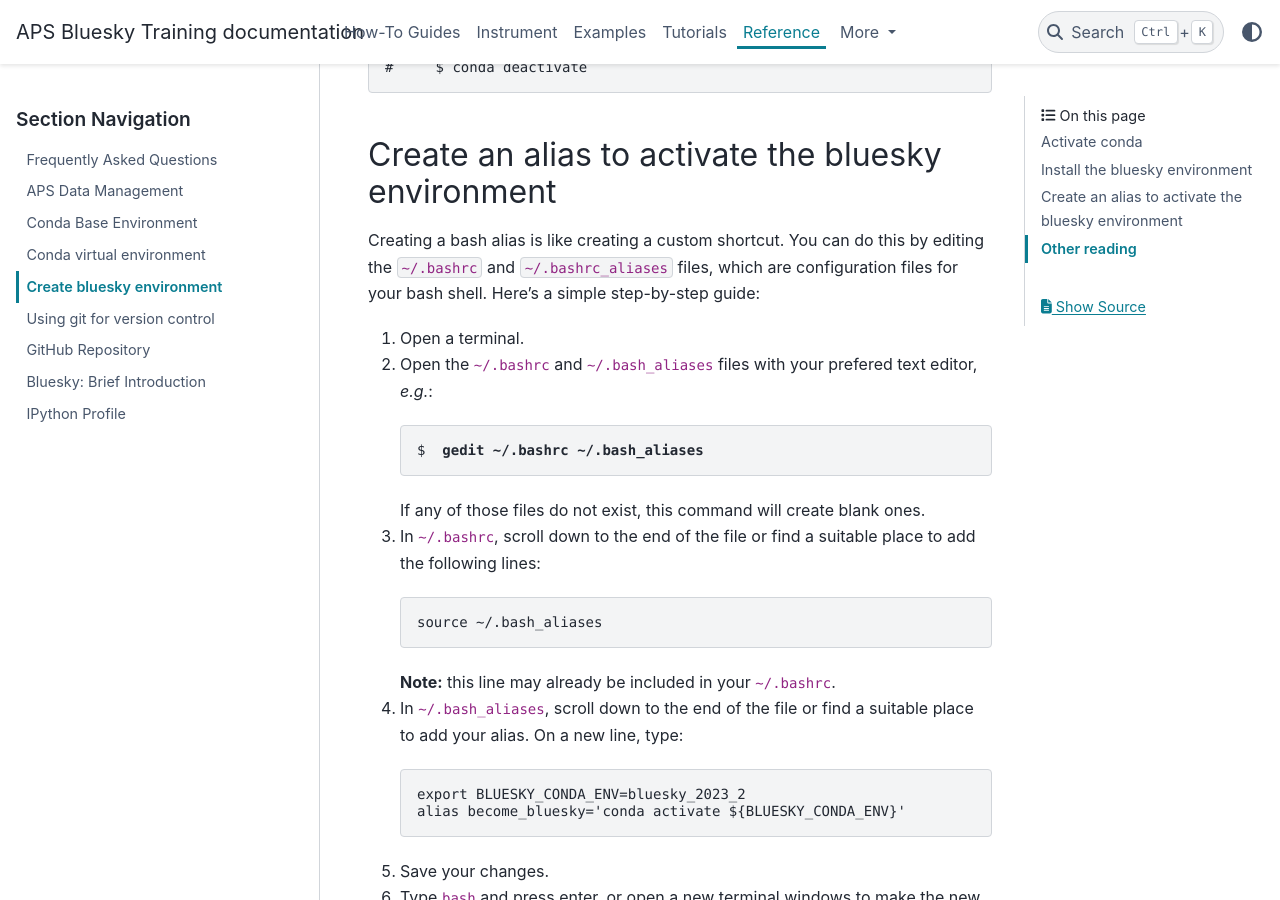
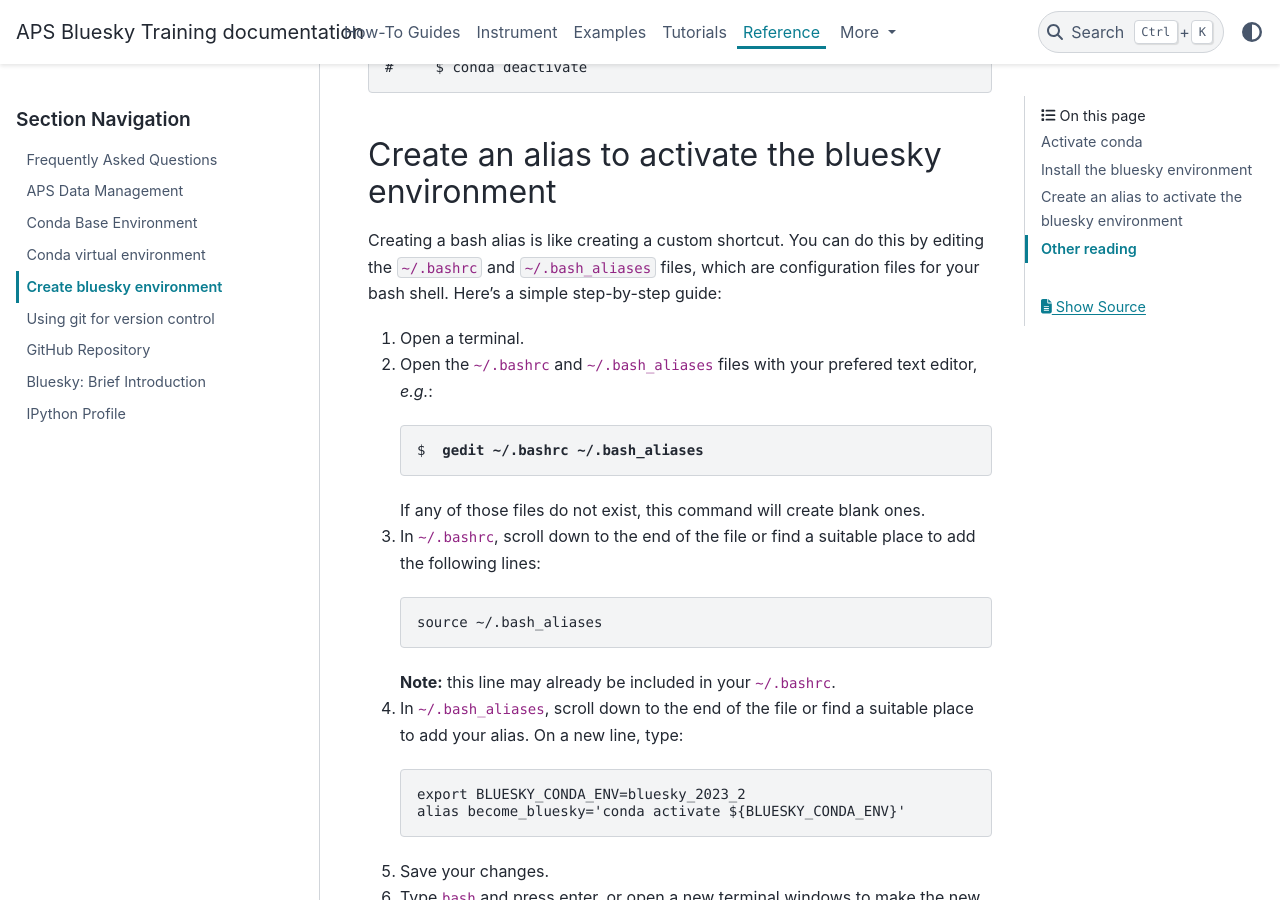
Before and after one commit to BCDA-APS/bluesky_training, a Sphinx documentation site: the page built from docs/source/reference/_create_conda_env.rst, in a window 1280 px wide and 900 px high, scrolled down 1892 px. Built offline with Sphinx 7.4.7 and the PyData theme 0.15.4, drawn with Linux system fonts in a browser that asks for light colours.

Commit message:
DOC #204 fix bash_aliases

```diff
--- a/docs/source/instrument/_install_new_instrument.rst
+++ b/docs/source/instrument/_install_new_instrument.rst
@@ -200,7 +200,7 @@
    <summary>How to create an alias to start a bluesky session?</summary>
 
    Creating a bash alias is like creating a custom shortcut.
-   You can do this by editing the <code>~/.bashrc</code> and  <code>~/.bashrc_aliases</code>
+   You can do this by editing the <code>~/.bashrc</code> and  <code>~/.bash_aliases</code>
    files, which are configuration files for your bash shell.
    Here's a simple step-by-step guide:
 
--- a/docs/source/reference/_create_conda_env.rst
+++ b/docs/source/reference/_create_conda_env.rst
@@ -330,7 +330,7 @@
 ---------------------------------------------------
 
 Creating a bash alias is like creating a custom shortcut. You can do this by
-editing the ``~/.bashrc`` and  ``~/.bashrc_aliases`` files, which are
+editing the ``~/.bashrc`` and  ``~/.bash_aliases`` files, which are
 configuration files for your bash shell. Here's a simple step-by-step guide:
 
 .. raw:: html
```
